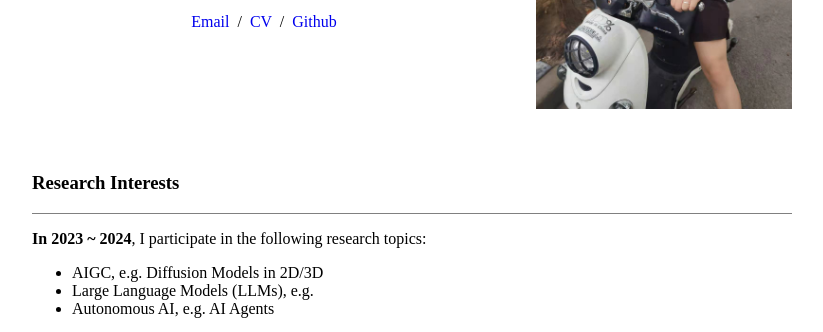
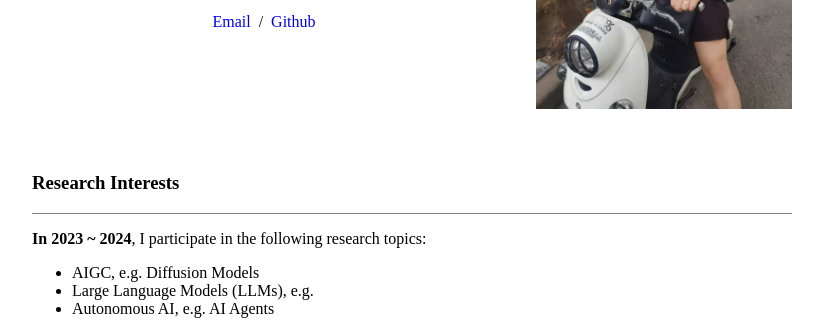
Before and after one commit to Tukeping/tukeping.github.io, a plain HTML site: page index.html in a window 1280 px wide. Shown: the part 260-592 px from the top of the page, without its empty margins (228-1051 px from the left). Drawn offline with Linux system fonts and the light colour scheme.

Commit message:
remove: resume

```diff
--- a/index.html
+++ b/index.html
@@ -40,7 +40,6 @@
                         </p>
                         <p style="text-align:center">
                             <a href="mailto:tukeping@gmail.com" style="text-decoration: none;">Email</a> &nbsp/&nbsp
-                            <a href="data/TUKEPING_RESUME.pdf" style="text-decoration: none">CV</a> &nbsp/&nbsp
                             <a href="https://github.com/tukeping" style="text-decoration: none">Github</a>
                         </p>
                     </td>
@@ -60,7 +59,7 @@
                         <p>
                             <strong>In 2023 ~ 2024</strong>, I participate in the following research topics:
                         <ul>
-                            <li> AIGC, e.g. Diffusion Models in 2D/3D</li>
+                            <li> AIGC, e.g. Diffusion Models</li>
                             <li> Large Language Models (LLMs), e.g.
                             <li> Autonomous AI, e.g. AI Agents</li>
                         </ul>
```
Also changed, not shown: 1 other file.
